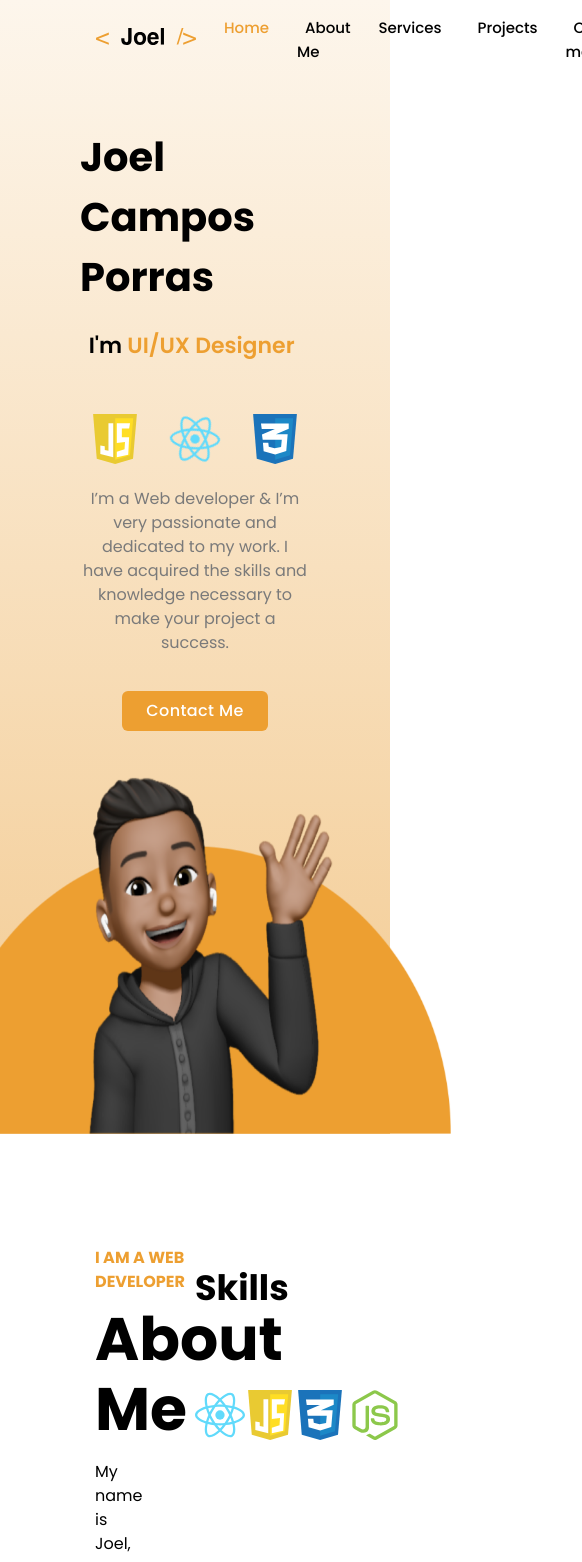
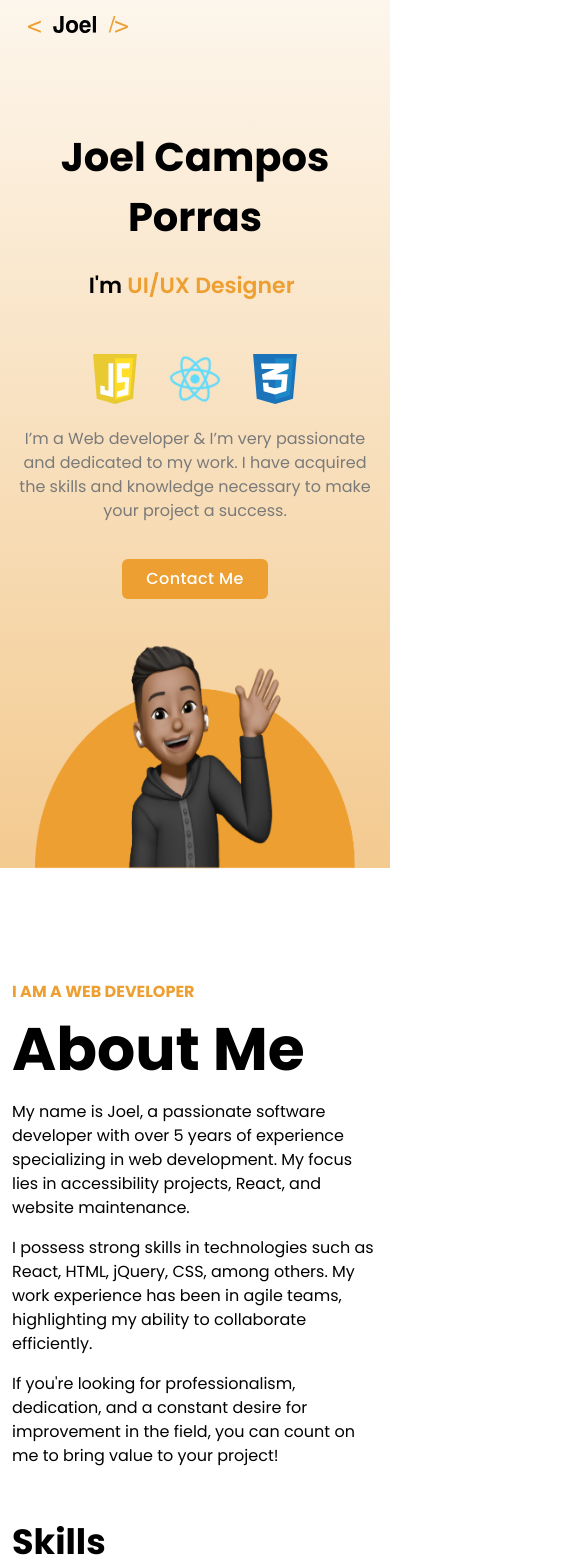
Before and after one commit to jacamposp/Portfolio, a React (Vite) app: page / in a window 390 px wide. Shown: the top 1562 px of the page, 582 px wide, since content can reach past the window. Built offline with nearby package versions, Linux system fonts and the light colour scheme.

Commit message:
Adding media query for mobile

```diff
--- a/src/components/AboutMe/AboutMe.module.css
+++ b/src/components/AboutMe/AboutMe.module.css
@@ -50,25 +50,10 @@
 }
 
 .skillsBackground {
-  transition: padding 0.5s;
-  overflow: hidden;
   position: relative;
-}
-
-.skillsBackground:hover {
   padding: 40px 30px;
   border-radius: 60px;
   background: var(--grey);
-  display: inline-block;
-}
-
-.skillName{
-  opacity: 0;
-}
-
-.skillsBackground:hover .skillName{
-  opacity: 1;
-  animation: opacityText 0.5s;
 }
 
 .icon img {
@@ -94,12 +79,12 @@
   width: 100%;
 }
 
-.dataContainer{
+.dataContainer {
   display: flex;
   flex-direction: column;
 }
 
-.dataItemContainer{
+.dataItemContainer {
   display: flex;
   flex-direction: row;
 }
@@ -120,12 +105,32 @@
   min-width: 120px;
 }
 
-@keyframes opacityText {
-  0% {
-    opacity: 0;
-  }
-  100%{
-    opacity: 1;
+@media (width <= 480px) {
+  .AboutMeContainer {
+    flex-direction: column;
   }
 
+  .AboutMe {
+    padding: 0;
+    width: 100%;
   }
+
+  .skillsContainer{
+    width: 100%;
+  }
+
+  .skillsColumn{
+    display: grid;
+    grid-template-columns: repeat(2,minmax(0,1fr));
+    justify-content: center;
+    margin-top: 3rem;
+  }
+
+  .skillsContent{
+    margin: 10px auto;
+  }
+
+  .tableContainer {
+    flex-direction: column;
+  }
+}
--- a/src/components/ContactMe/ContactMe.module.css
+++ b/src/components/ContactMe/ContactMe.module.css
@@ -80,3 +80,9 @@
     text-decoration: none;
     color: var(--darkGrey);
 }
+
+@media (width <= 480px) {
+  .form_container{
+    grid-template-columns: repeat(1, minmax(0, 1fr));
+  }
+}
--- a/src/components/Home/Home.module.css
+++ b/src/components/Home/Home.module.css
@@ -12,10 +12,11 @@
   flex-direction: column;
   align-items: center;
   padding-top: 100px;
+  text-align: center;
 }
 
 .name h1{
-  font-size: 40px;
+  font-size: 2.5rem;
   line-height: 1.5;
   margin-bottom: 0px;
 }
@@ -67,6 +68,19 @@
   height: auto;
 }
 
+.react {
+  -webkit-animation: rotating 20s linear infinite;
+  -moz-animation: rotating 20s linear infinite;
+  -ms-animation: rotating 20s linear infinite;
+  -o-animation: rotating 20s linear infinite;
+  animation: rotating 20s linear infinite;
+}
+
+@media (width <= 480px) {
+  .avatar img {
+    max-width: 20rem;
+  }
+}
 
 @-webkit-keyframes rotating /* Safari and Chrome */ {
   from {
@@ -96,10 +110,3 @@
     transform: rotate(360deg);
   }
 }
-.react {
-  -webkit-animation: rotating 20s linear infinite;
-  -moz-animation: rotating 20s linear infinite;
-  -ms-animation: rotating 20s linear infinite;
-  -o-animation: rotating 20s linear infinite;
-  animation: rotating 20s linear infinite;
-}
--- a/src/components/Navigation/NavBar.module.css
+++ b/src/components/Navigation/NavBar.module.css
@@ -74,3 +74,9 @@ nav {
   position: fixed;
   width: 100%;
 }
+
+@media (width < 1024px) {
+  .navList{
+    display: none;
+  }
+}
--- a/src/components/Navigation/Navbar.jsx
+++ b/src/components/Navigation/Navbar.jsx
@@ -1,9 +1,7 @@
 import { useState } from "react";
-import { NavLink } from "react-router-dom";
 import { Link as Link1 } from "react-scroll";
 
 import Icon from "./Icon";
-import Button from "../UI/Button";
 
 import classes from "./NavBar.module.css";
 
@@ -17,12 +15,10 @@ export default function NavBar() {
       document.documentElement.scrollTop >= 30
     ) {
       if (navbar !== null) {
-        navbar?.classList.add("is-sticky");
         setIsSticky(true);
       }
     } else {
       if (navbar !== null) {
-        navbar?.classList.remove("is-sticky");
         setIsSticky(false);
       }
     }
@@ -37,19 +33,59 @@ export default function NavBar() {
           <Icon className={`${classes.icon} ${classes.logo}`} />
           <ul className={classes.navList}>
             <li>
-              <Link1 to="home" activeClass={classes.active} spy={true} smooth={true} duration={500}>Home</Link1>
+              <Link1
+                to="home"
+                activeClass={classes.active}
+                spy={true}
+                smooth={true}
+                duration={500}
+              >
+                Home
+              </Link1>
             </li>
             <li>
-              <Link1 to="about" activeClass={classes.active} spy={true} smooth={true} duration={500}>About Me</Link1>
+              <Link1
+                to="about"
+                activeClass={classes.active}
+                spy={true}
+                smooth={true}
+                duration={500}
+              >
+                About Me
+              </Link1>
             </li>
             <li>
-              <Link1 to="services" activeClass={classes.active} spy={true} smooth={true} duration={500}>Services</Link1>
+              <Link1
+                to="services"
+                activeClass={classes.active}
+                spy={true}
+                smooth={true}
+                duration={500}
+              >
+                Services
+              </Link1>
             </li>
             <li>
-              <Link1 to="projects" activeClass={classes.active} spy={true} smooth={true} duration={500}>Projects</Link1>
+              <Link1
+                to="projects"
+                activeClass={classes.active}
+                spy={true}
+                smooth={true}
+                duration={500}
+              >
+                Projects
+              </Link1>
             </li>
             <li>
-              <Link1 to="contact" activeClass={classes.active} spy={true} smooth={true} duration={500}>Contact me</Link1>
+              <Link1
+                to="contact"
+                activeClass={classes.active}
+                spy={true}
+                smooth={true}
+                duration={500}
+              >
+                Contact me
+              </Link1>
             </li>
           </ul>
         </div>
--- a/src/components/Services/Services.jsx
+++ b/src/components/Services/Services.jsx
@@ -6,7 +6,7 @@ import { UilLaptop, UilArrowRight, UilBrowser, UilApps } from "@iconscout/react-
 export default function Services() {
   return (
     <>
-      <section className={`greybg`} style={{height:"100vh"}} id="services">
+      <section className={`greybg`} id="services">
         <div className={"container"}>
           <div className={classes.services_title_container}>
             <h3 className={classes.services_title}>What do i offer?</h3>
--- a/src/components/Services/Services.module.css
+++ b/src/components/Services/Services.module.css
@@ -59,3 +59,9 @@
 .card_container:hover .link{
     color: var(--darkOrange);
 }
+
+@media (width <= 480px) {
+    .services_container{
+        grid-template-columns: repeat(1,minmax(0,1fr));
+    }
+}
--- a/src/index.css
+++ b/src/index.css
@@ -107,3 +107,10 @@ button:focus-visible {
 body {
   margin: 0;
 }
+
+@media (width <= 480px) {
+  .container {
+    padding-left: 12px;
+    padding-right: 12px;
+  }
+}
```
Lines whose indentation alone changed are shown as unchanged.
